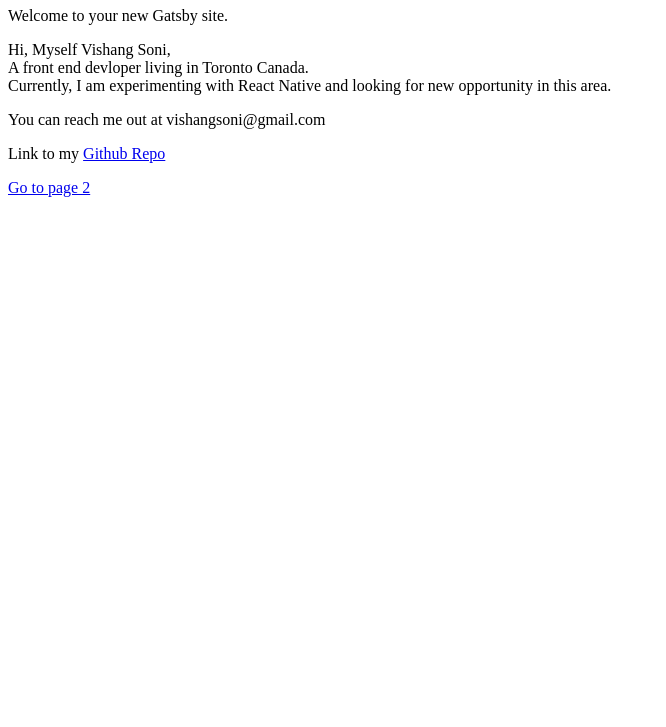
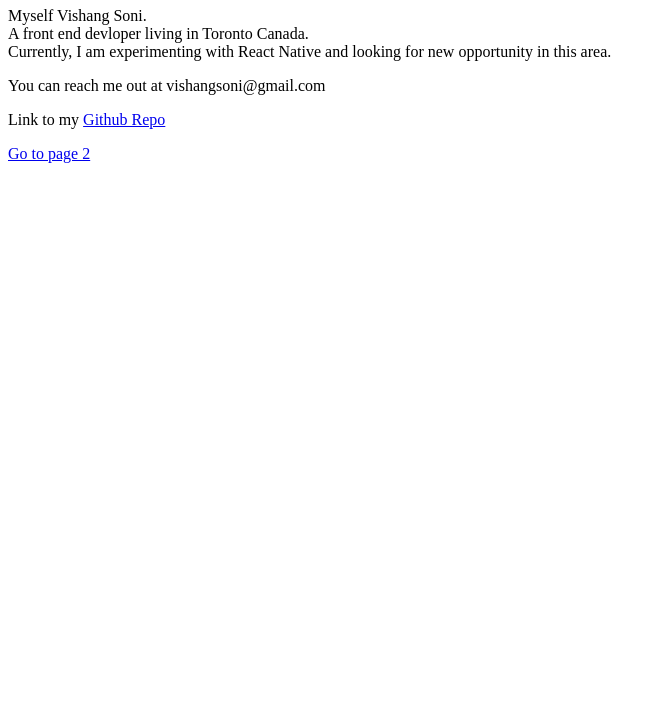
Before and after one commit to vish448/firstGatsbySite, a Gatsby site: page / in a window 1280 px wide. Shown: the part 73-800 px from the top of the page, without its empty margins (0-666 px from the left). Built offline with nearby package versions, Linux system fonts and the light colour scheme; Gatsby itself is replaced by a stand-in of ours.

Commit message:
Updated a description

```diff
--- a/src/pages/index.js
+++ b/src/pages/index.js
@@ -4,8 +4,7 @@ import Link from 'gatsby-link'
 const IndexPage = () => (
   <div>
     <h1>Hi people</h1>
-    <p>Welcome to your new Gatsby site.</p>
-    <p>Hi, Myself Vishang Soni, <br/>
+    <p>Myself Vishang Soni. <br/>
       A front end devloper living in Toronto Canada.
       <br/>Currently, I am experimenting with React Native and looking for new opportunity in this area.</p>
     <p>You can reach me out at vishangsoni@gmail.com</p>
```
